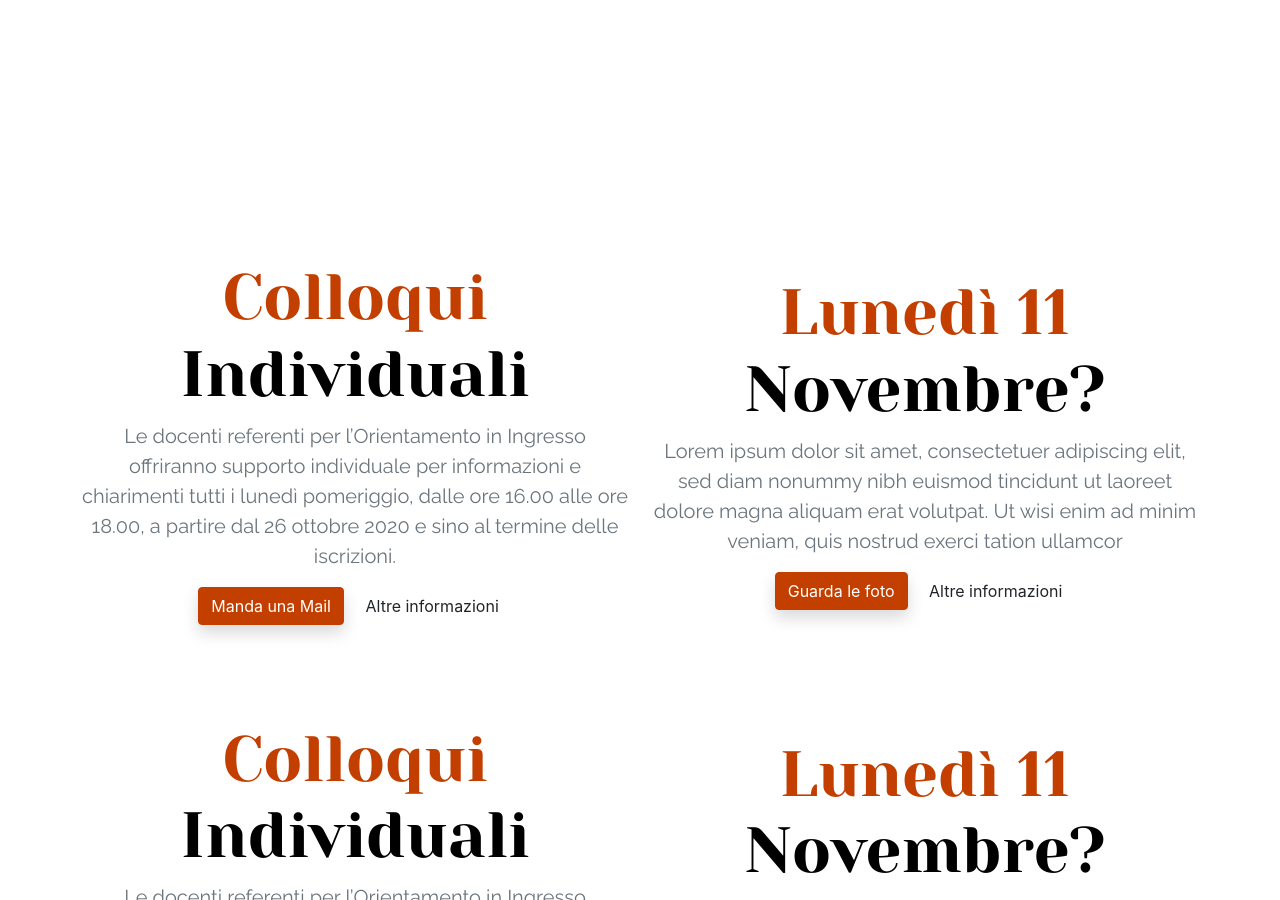
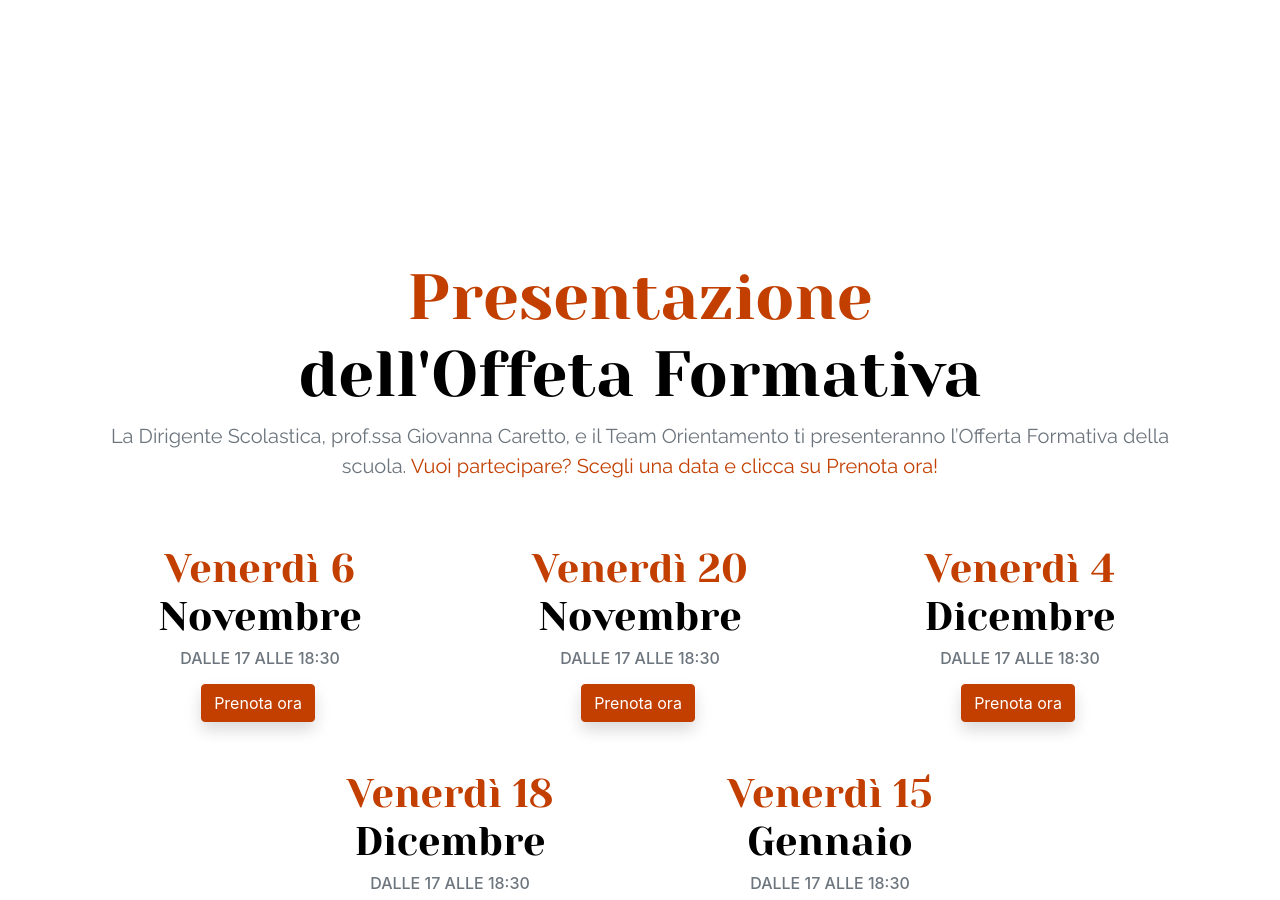
Before and after one commit to PiervitoCreanza/orientamento.liceodegiorgi.edu.it, a Jekyll site: the page built from incontri.html, in a window 1280 px wide and 900 px high, scrolled down 689 px. Built offline with Jekyll 4.4.1, drawn with Linux system fonts in a browser that asks for light colours; some of the changed text lies outside the part shown.

Commit message:
Rearrange incontri

```diff
--- a/_data/incontri.json
+++ b/_data/incontri.json
@@ -1,40 +1,67 @@
 {
     "sezione1": {
         "titolo": "<span class='text-red'>Ci vuoi</span> incontrare?",
-        "sottotitolo": "Vista l'impossibilità di muoversi ques'anno abbibbiamo previsto diverse tipologie di incontri informativi."
+        "sottotitolo": "Vista l'impossibilità di muoversi ques'anno abbiamo previsto diverse tipologie di incontri informativi."
     },
     "sezione2": {
-        "data1": {
-            "titolo": "<span class='text-red'>Presentazione</span> dell'Offeta Formativa",
-            "descrizione": "Nelle date sotto elencate, dalle ore 17.00 alle ore 18.30 sono previsti degli incontri online con la Dirigente Scolastica, prof.ssa Giovanna Caretto, e con il Team Orientamento per la presentazione dell’Offerta Formativa. <br> Per partecipare all’incontro il genitore dovrà cliccare sul bottone collegato al Modulo di Prenotazione, compilarlo e inviarlo.<br> Si riceverà una risposta con la conferma della data scelta. Il giorno prima dell’incontro sarà inviato il link di accesso alla videoconferenza. <br> Per ogni incontro si potranno attivare massimo 90 collegamenti. <br> <br> - Venerdì 6 Novembre <br> - Venerdì 20 Novembre <br> - Venerdì 4 Dicembre <br> - Venerdì 18 Dicembre <br> - Venerdì 15 Gennaio",
-            "pulsanteRosso": "Vai al Modulo",
-            "pulsante": "Altre informazioni"
-        },
-        "data2": {
-            "titolo": "<span class='text-red'>Sportello</span> Orientamento",
-            "descrizione": "Nelle date sotto elencate, dalle ore 17.00 alle ore 18.00, in modalità online è possibile incontrare i docenti referenti per l'Orientamento: prof.ssa Maria Rosaria Arlotta e la prof.ssa Giusi Ricciato. <br> Per partecipare all’incontro il genitore dovrà cliccare sul bottone collegato al Modulo di Prenotazione, compilarlo e inviarlo. Si riceverà una risposta con la conferma della data scelta. Il giorno prima dell’incontro sarà inviato il link di accesso a Meet di Google. <br> <br> - Martedì 10 Novembre <br> - Martedì 01 Dicembre<br> - Martedì 12 Gennaio<br> - Martedì 19 Gennaio <br> <br> ",
-            "pulsanteRosso": "Vai al Modulo",
-            "pulsante": "Altre informazioni"
-         },
-     "data3": {
-            "titolo": "<span class='text-red'>Colloqui</span> Individuali",
-            "descrizione": "Le docenti referenti per l’Orientamento in Ingresso offriranno supporto individuale per informazioni e chiarimenti tutti i lunedì pomeriggio, dalle ore 16.00 alle ore 18.00, a partire dal 26 ottobre 2020 e sino al termine delle iscrizioni. ",
-            "pulsanteRosso": "Manda una Mail",
-            "pulsante": "Altre informazioni"
-        }
+        "titolo": "<span class='text-red'>Presentazione</span></br> dell'Offeta Formativa",
+        "sottotitolo": "La Dirigente Scolastica, prof.ssa Giovanna Caretto, e il Team Orientamento ti presenteranno l’Offerta Formativa della scuola. <span class='text-red'>Vuoi partecipare? Scegli una data e clicca su Prenota ora!</span>",
+        "date": [
+            {
+                "giorno": "Venerdì 6",
+                "mese": "Novembre",
+                "orario": "Dalle 17 alle 18:30"
+            },
+            {
+                "giorno": "Venerdì 20",
+                "mese": "Novembre",
+                "orario": "Dalle 17 alle 18:30"
+            },
+            {
+                "giorno": "Venerdì 4",
+                "mese": "Dicembre",
+                "orario": "Dalle 17 alle 18:30"
+            },
+            {
+                "giorno": "Venerdì 18",
+                "mese": "Dicembre",
+                "orario": "Dalle 17 alle 18:30"
+            },
+            {
+                "giorno": "Venerdì 15",
+                "mese": "Gennaio",
+                "orario": "Dalle 17 alle 18:30"
+            }
+        ]
     },
     "sezione3": {
-        "data1": {
-            "titolo": "<span class='text-red'>Colloqui</span> Individuali",
-            "descrizione": "Le docenti referenti per l’Orientamento in Ingresso offriranno supporto individuale per informazioni e chiarimenti tutti i lunedì pomeriggio, dalle ore 16.00 alle ore 18.00, a partire dal 26 ottobre 2020 e sino al termine delle iscrizioni.",
-            "pulsanteRosso": "Manda una Mail ",
-            "pulsante": "Altre informazioni"
-        },
-        "data2": {
-            "titolo": "<span class='text-red'>Lunedì 11</span> Novembre?",
-            "descrizione": "Lorem ipsum dolor sit amet, consectetuer adipiscing elit, sed diam nonummy nibh euismod tincidunt ut laoreet dolore magna aliquam erat volutpat. Ut wisi enim ad minim veniam, quis nostrud exerci tation ullamcor",
-            "pulsanteRosso": "Guarda le foto",
-            "pulsante": "Altre informazioni"
-        }
+        "titolo": "<span class='text-red'>Scegliere</span></br> un titolo",
+        "sottotitolo": "I docenti referenti per l'Orientamento: prof.ssa Maria Rosaria Arlotta e la prof.ssa Giusi Ricciato sono pronti a rispondere a ogni tuo dubbio o incertezza. Il giorno prima dell’incontro ti sarà inviato il link di accesso a Meet di Google. <span class='text-red'>Sei interessato? Scegli una data e clicca su Prenota ora!</span></br>",
+        "date": [
+            {
+                "giorno": "Martedì 10",
+                "mese": "Novembre",
+                "orario": "Dalle 17 alle 18:00"
+            },
+            {
+                "giorno": "Martedì 1",
+                "mese": "Dicembre",
+                "orario": "Dalle 17 alle 18:00"
+            },
+            {
+                "giorno": "Martedì 12",
+                "mese": "Gennaio",
+                "orario": "Dalle 17 alle 18:00"
+            },
+            {
+                "giorno": "Martedì 19",
+                "mese": "Gennaio",
+                "orario": "Dalle 17 alle 18:00"
+            }
+        ]
+    },
+    "sezione4": {
+        "titolo": "<span class='text-red'>Colloqui</span></br> Individuali",
+        "sottotitolo": "Le docenti referenti per l’Orientamento in Ingresso offriranno <span class='text-red'>supporto individuale</span> per informazioni e chiarimenti <span class='text-red'>tutti i lunedì</span> pomeriggio, <span class='text-red'>dalle ore 16.00 alle ore 18.00</span>, a partire <span class='text-red'>dal 26 ottobre 2020</span> e sino al termine delle iscrizioni."
     }
 }
--- a/_includes/date.html
+++ b/_includes/date.html
@@ -1,39 +1,14 @@
-<section class="py-8 py-md-11">
-    <div class="container">
-        <div class="row align-items-center">
-            <div class="col-12 col-md-6 aos-init aos-animate" data-aos="fade-up">
-                <h1 class="display-3 text-center">
-                    {{ include.title1 }}
-                </h1>
-                <p class="lead text-center text-muted mb-6 mb-lg-6">
-                    {{ include.description1 }}
-                </p>
-                <!-- Buttons -->
-              <div class="text-center mb-6">
-                <a href="overview.html" class="btn btn-red shadow text-center mr-1">
-                    {{ include.redButton1 }}
-                </a>
-                <a href="docs/index.html" class="btn btn-primary-soft lift">
-                    {{ include.button1 }}
-                </a>
-              </div>
-            </div>
-            <div class="col-12 col-md-6 aos-init aos-animate" data-aos="fade-up">
-                <h1 class="display-3 text-center">
-                    {{ include.title2 }}
-                </h1>
-                <p class="lead text-center text-muted mb-6 mb-lg-6">
-                    {{ include.description2 }}
-                </p>
-                <div class="text-center mb-6">
-                    <!-- Buttons -->
-                    <a href="overview.html" class="btn btn-red shadow text-center mr-1">
-                        {{ include.redButton2 }}
-                    </a>
-                    <a href="docs/index.html" class="btn btn-primary-soft lift">
-                        {{ include.button2 }}
-                    </a>
-            </div>
-        </div>
+<div class="col-6 col-md-4 mt-5">
+    <h1 class="text-center">
+        <span class='text-red'>{{ include.day }}</span></br>{{ include.month }}
+    </h1>
+    <h6 class="text-center mb-6 mb-lg-6 text-uppercase text-muted">
+        {{ include.time }}
+    </h6>
+    <!-- Buttons -->
+    <div class="text-center mt-3 mb-6">
+    <a href="overview.html" class="btn btn-red shadow text-center mr-1">
+        Prenota ora
+    </a>
     </div>
-  </section>
+</div>
--- a/incontri.html
+++ b/incontri.html
@@ -7,10 +7,8 @@ title: "Incontri"
     <div class="container my-auto">
       <div class="row align-items-center align-middle">
         <div class="col-12 col-md-6 col-lg-7 order-md-2" data-aos="fade-left" data-aos-delay="100">
-
           <!-- Image -->
           <img src="assets/img/illustration/incontri-01-min.png" class="img-fluid mw-md-150 mw-lg-130 mb-6 mb-md-0 aos-init aos-animate" alt="...">
-
         </div>
         <div class="col-12 col-md-6 col-lg-5 order-md-1" data-aos="fade-up">
           <!-- Heading -->
@@ -31,28 +29,78 @@ title: "Incontri"
               Domande frequenti
             </a>
           </div>
-
           </div>
         </div>
     </div>
 </section>
+<section class="py-8 py-md-11">
+  <div class="container my-auto">
+    <div class="row align-items-center align-middle">
+      <div class="col-12" data-aos="fade-up">
+        <!-- Heading -->
+        <h1 class="display-3 text-center">
+          {{site.data.incontri.sezione2.titolo}}
+      </h1>
+        <!-- Text -->
+        <p class="lead text-center text-muted mb-6 mb-lg-8">
+            {{site.data.incontri.sezione2.sottotitolo}}
+        </p>
+        <div class="row align-items-center align-middle justify-content-center">
+          {% for item in site.data.incontri.sezione2.date %}
             {% include date.html
-    title1=site.data.incontri.sezione3.data1.titolo
-    description1=site.data.incontri.sezione3.data1.descrizione
-    redButton1=site.data.incontri.sezione3.data1.pulsanteRosso
-    button1=site.data.incontri.sezione3.data1.pulsante
-    title2=site.data.incontri.sezione3.data2.titolo
-    description2=site.data.incontri.sezione3.data2.descrizione
-    redButton2=site.data.incontri.sezione3.data2.pulsanteRosso
-    button2=site.data.incontri.sezione3.data2.pulsante
+              day=item.giorno
+              month= item.mese
+              time=item.orario
+              description=item.descrizione
             %}
+          {% endfor %}
+        </div>
+        </div>
+        </div>
+      </div>
+  </div>
+</section>
+<section class="py-8 py-md-11">
+  <div class="container my-auto">
+    <div class="row align-items-center align-middle">
+      <div class="col-12">
+        <!-- Heading -->
+        <h1 class="display-3 text-center">
+          {{site.data.incontri.sezione3.titolo}}
+      </h1>
+        <!-- Text -->
+        <p class="lead text-center text-muted mb-6 mb-lg-8">
+            {{site.data.incontri.sezione3.sottotitolo}}
+        </p>
+        <div class="row align-items-center align-middle justify-content-center">
+          {% for item in site.data.incontri.sezione3.date %}
             {% include date.html
-    title1=site.data.incontri.sezione3.data1.titolo
-    description1=site.data.incontri.sezione3.data1.descrizione
-    redButton1=site.data.incontri.sezione3.data1.pulsanteRosso
-    button1=site.data.incontri.sezione3.data1.pulsante
-    title2=site.data.incontri.sezione3.data2.titolo
-    description2=site.data.incontri.sezione3.data2.descrizione
-    redButton2=site.data.incontri.sezione3.data2.pulsanteRosso
-    button2=site.data.incontri.sezione3.data2.pulsante
+              day=item.giorno
+              month= item.mese
+              time=item.orario
+              description=item.descrizione
             %}
+          {% endfor %}
+        </div>
+        </div>
+        </div>
+      </div>
+  </div>
+</section>
+<section class="py-8 py-md-11">
+  <div class="container my-auto">
+    <div class="row align-items-center align-middle">
+      <div class="col-12">
+        <!-- Heading -->
+        <h1 class="display-3 text-center">
+          {{site.data.incontri.sezione4.titolo}}
+      </h1>
+        <!-- Text -->
+        <p class="lead text-center text-muted mb-6 mb-lg-8">
+            {{site.data.incontri.sezione4.sottotitolo}}
+        </p>
+        </div>
+        </div>
+      </div>
+  </div>
+</section>
```
Lines whose indentation alone changed are shown as unchanged.
